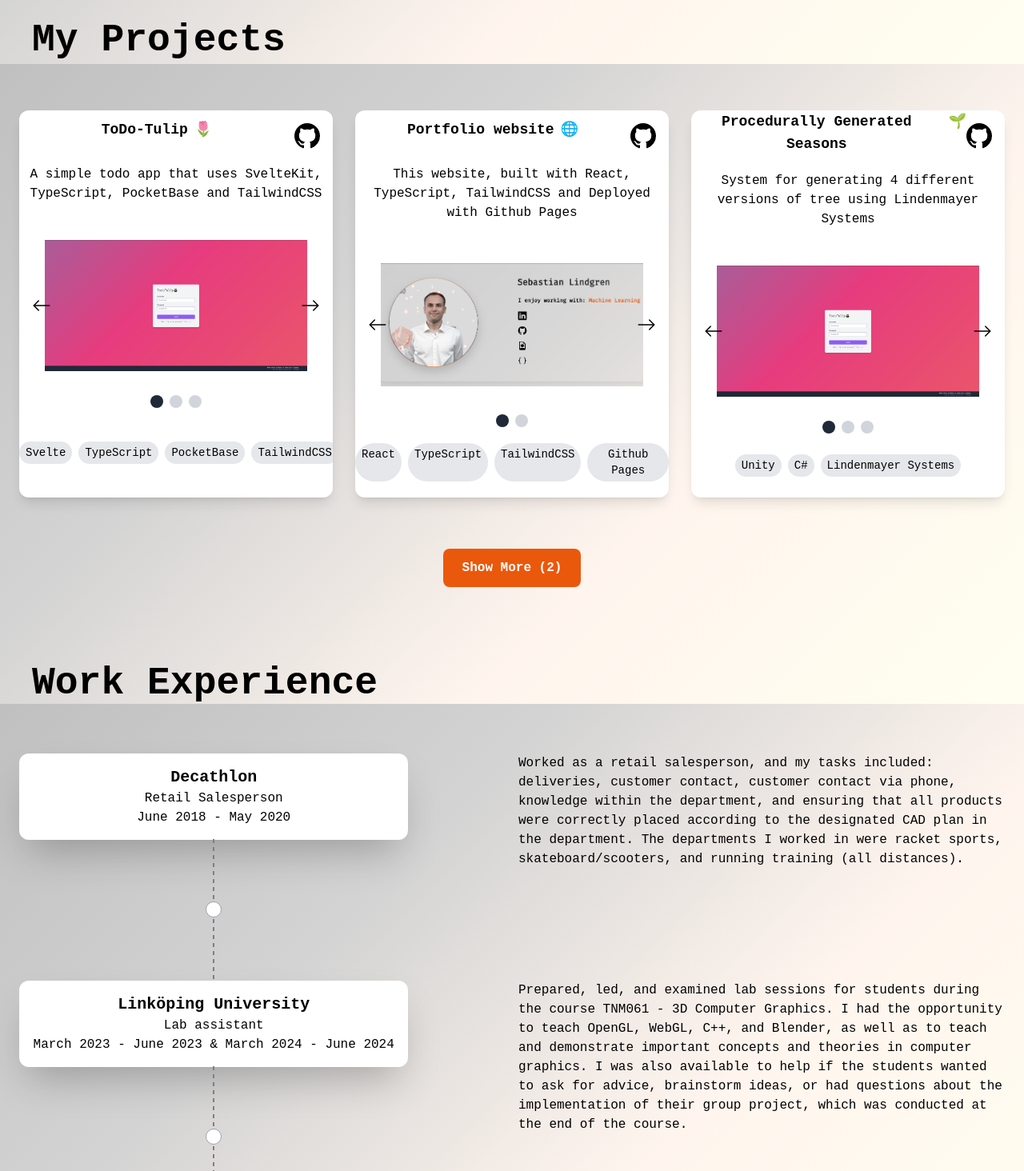
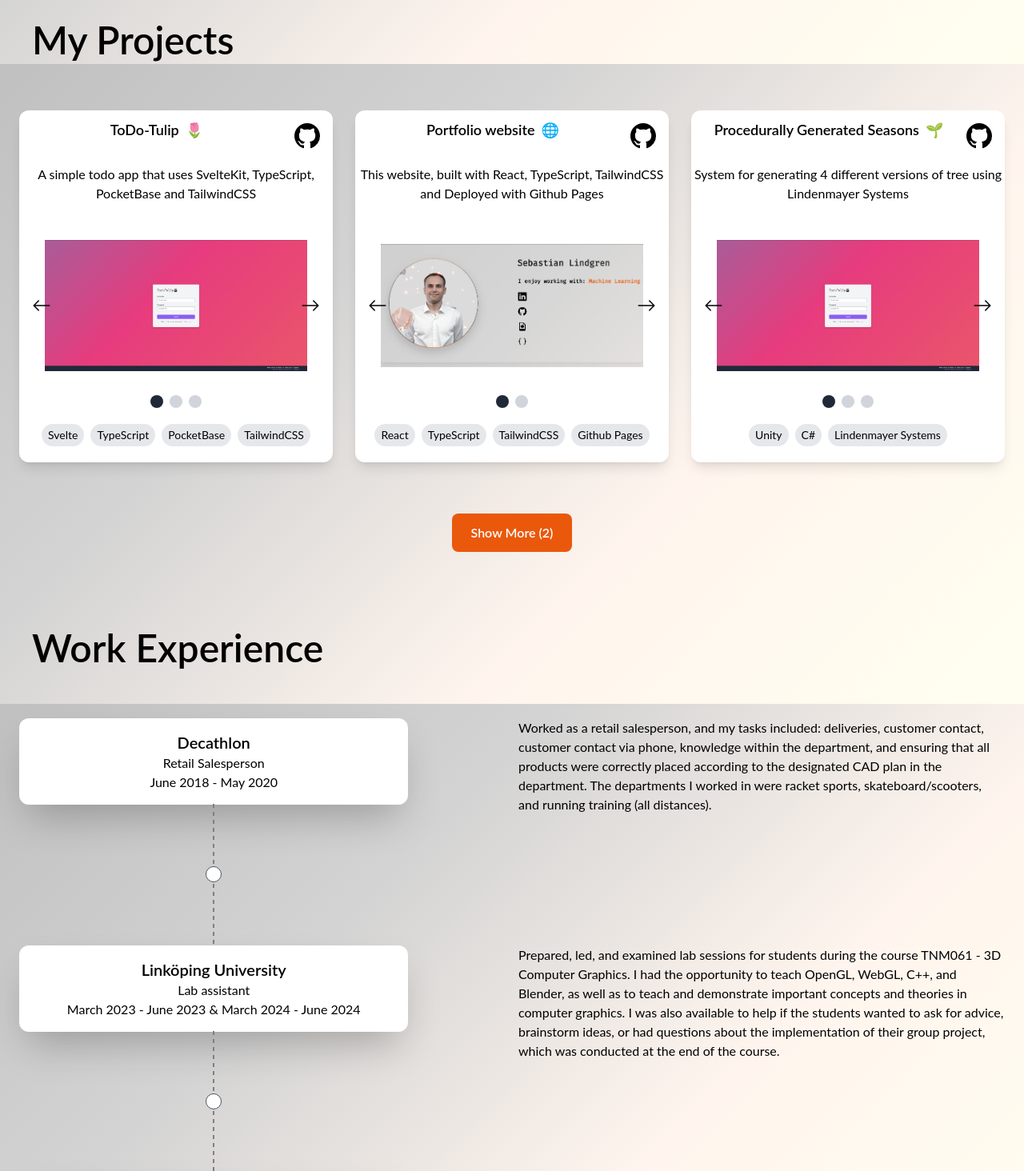
Before and after one commit to sebastianlindgren00/sebastianlindgren00.github.io, a React (Create React App) app in the folder portfolio/: page / in a window 1280 px wide. Shown: the part 720-2184 px from the top of the page at 80% size. Built offline with nearby package versions, Linux system fonts and the light colour scheme.

Commit message:
add lato, imageslider animation for arrow and card

```diff
--- /dev/null
+++ b/package.json
@@ -0,0 +1,5 @@
+{
+  "dependencies": {
+    "@fontsource/lato": "^5.0.21"
+  }
+}
--- a/portfolio/src/App.css
+++ b/portfolio/src/App.css
@@ -2,6 +2,7 @@
 @tailwind components;
 @tailwind utilities;
 @import '@fontsource/fira-mono';
+@import '@fontsource/lato';
 
 .App {
   text-align: center;
@@ -13,7 +14,7 @@
 }
 
 :root {
-  font-family: 'Fira Mono', monospace;
+  font-family: 'Lato', sans-serif;
   color: theme('colors.black');
 }
 
--- a/portfolio/src/components/cards/project-card.tsx
+++ b/portfolio/src/components/cards/project-card.tsx
@@ -1,5 +1,6 @@
 import React, { useState } from 'react';
 import Project from "../project";
+import { AnimatePresence, motion } from 'framer-motion';
 
 const allProjects = [
     {
@@ -58,12 +59,13 @@
     else {
         console.log("visibleProjects: ", visibleProjects);
         return (
-            <button
+            <motion.button
             className="mx-auto mt-10 px-6 py-3 bg-orange-600 text-white font-semibold rounded-lg"
             onClick={handleShowLess}
+            transition={{ duration: 1 }}
             >
             Show Less
-            </button>
+            </motion.button>
         )
     }
 }
@@ -85,7 +87,15 @@
                 <h1 className="font-semibold text-5xl pt-20">My Projects</h1>
             </div>
             <div className="grid grid-cols-3 gap-7 mt-10 m-auto text-center w-full p-6">
+                <AnimatePresence>
                     {allProjects.slice(0, visibleProjects).map((project, index) => (
+                        <motion.div
+                        key={index}
+                        initial={{ opacity: 1, y: 20 }}
+                        animate={{ opacity: 1, y: 0 }}
+                        exit={{ opacity: 0, y: 20 }}
+                        transition={{ duration: 1 }}
+                        >
                         <Project
                             key={index}
                             title={project.title}
@@ -95,7 +105,9 @@
                             githubLink={project.githubLink}
                             tags={project.tags}
                         />
+                        </motion.div>
                     ))}
+                </AnimatePresence>
             </div>
             {showMoreOrLess(visibleProjects, handleShowMore, handleShowLess)}
         </div>
--- a/portfolio/src/components/image-slider.tsx
+++ b/portfolio/src/components/image-slider.tsx
@@ -52,14 +52,18 @@
     function renderArrows(length: number) {
         if (length <= 1) return null;
         return (
-            <>
+            <motion.div
+            whileHover={{
+                fill: "#a0aec0",
+              }}
+            >
                 <div onClick={nextImage} className="cursor-pointer absolute right-4 top-1/2 transform -translate-y-1/2 z-10">
                     <ArrowRight />
                 </div>
                 <div onClick={prevImage} className="cursor-pointer absolute left-4 top-1/2 transform -translate-y-1/2 z-10">
                     <ArrowLeft />
                 </div>
-            </>
+                </motion.div>
         );
     }
 
--- a/portfolio/src/components/job.tsx
+++ b/portfolio/src/components/job.tsx
@@ -30,7 +30,7 @@
                         <div className="relative flex flex-col items-center">
                             {!isLastJob &&
                                 <>
-                                    <div className="bg-white border border-gray-400 rounded-full w-5 h-5 absolute left-1/2 mt-[93px] transform -translate-x-1/2 z-10"></div>
+                                    <div className="bg-white border border-gray-600 rounded-full w-5 h-5 absolute left-1/2 mt-[93px] transform -translate-x-1/2 z-10"></div>
                                     <svg height="250" width="5" className="absolute left-1/2 transform -translate-x-1/2">
                                         <line
                                             x1="50%"
```
Also changed, not shown: 1 other file (tests, documents, lock files or other folders). Lines whose indentation alone changed are shown as unchanged.
